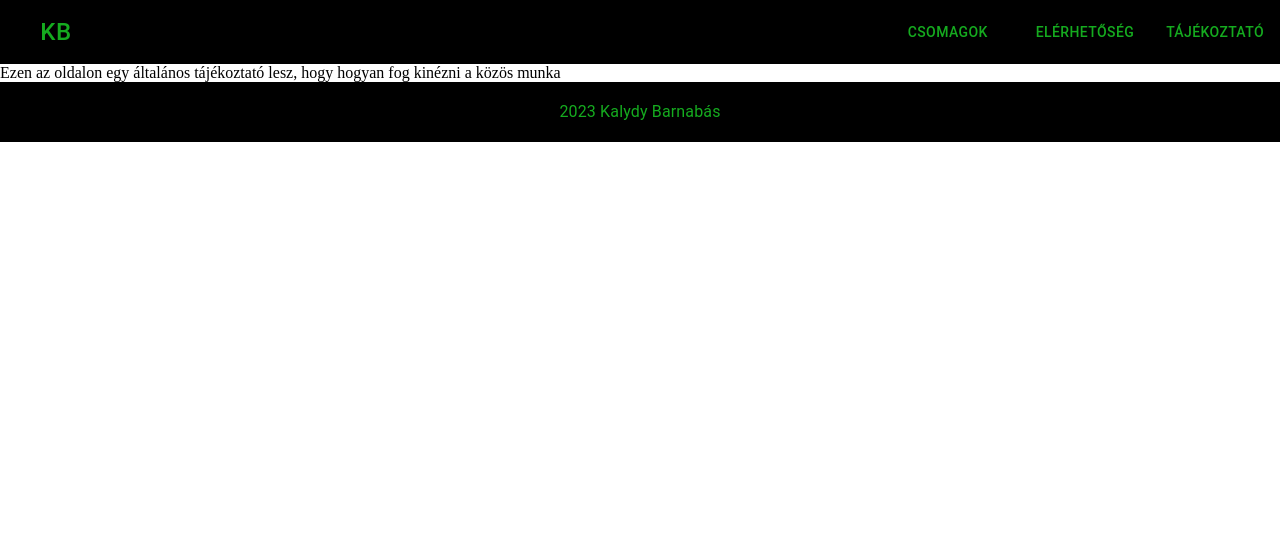
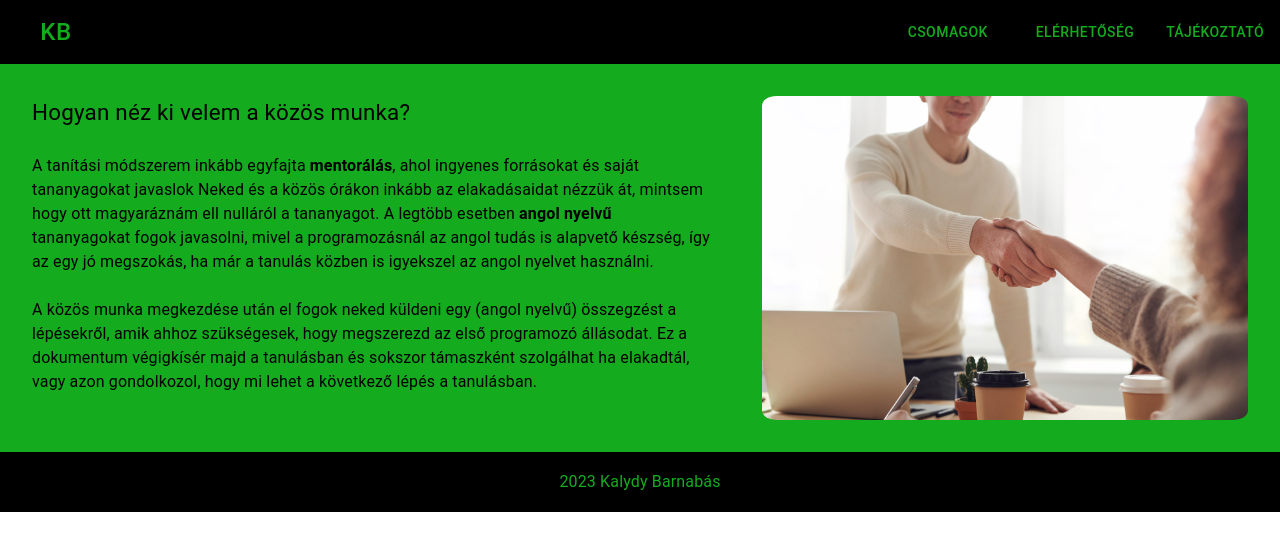
Before and after one commit to barnabas-kalydy/teaching-portfolio, a React (Vite) app: page /info in a window 1280 px wide. Shown: the top 550 px of the page. Built offline with nearby package versions, Linux system fonts and the light colour scheme.

Commit message:
Worked some on the info page

```diff
--- a/src/pages/InfoPage.tsx
+++ b/src/pages/InfoPage.tsx
@@ -1,8 +1,48 @@
+import { Typography } from "@mui/material";
+
 export default function InfoPage() {
   return (
-    <div>
-      Ezen az oldalon egy általános tájékoztató lesz, hogy hogyan fog kinézni a
-      közös munka
+    <div
+      style={{
+        display: "flex",
+        flexDirection: "row",
+        padding: "2rem",
+        backgroundColor: "#15ab1f",
+        gap: "3rem",
+      }}
+    >
+      <div
+        style={{
+          display: "flex",
+          flexDirection: "column",
+          gap: "1.5rem",
+        }}
+      >
+        <Typography style={{ fontSize: "1.4rem" }}>
+          Hogyan néz ki velem a közös munka?
+        </Typography>
+        <Typography>
+          A tanítási módszerem inkább egyfajta <strong>mentorálás</strong>, ahol
+          ingyenes forrásokat és saját tananyagokat javaslok Neked és a közös
+          órákon inkább az elakadásaidat nézzük át, mintsem hogy ott magyaráznám
+          ell nulláról a tananyagot. A legtöbb esetben
+          <strong> angol nyelvű </strong>tananyagokat fogok javasolni, mivel a
+          programozásnál az angol tudás is alapvető készség, így az egy jó
+          megszokás, ha már a tanulás közben is igyekszel az angol nyelvet
+          használni.
+        </Typography>
+        <Typography>
+          A közös munka megkezdése után el fogok neked küldeni egy (angol
+          nyelvű) összegzést a lépésekről, amik ahhoz szükségesek, hogy
+          megszerezd az első programozó állásodat. Ez a dokumentum végigkísér
+          majd a tanulásban és sokszor támaszként szolgálhat ha elakadtál, vagy
+          azon gondolkozol, hogy mi lehet a következő lépés a tanulásban.
+        </Typography>
+      </div>
+      <img
+        src="/infopage-cooperation.jpg"
+        style={{ maxWidth: "40%", borderRadius: "3%" }}
+      />
     </div>
   );
 }
--- a/src/sections/OffersSection.tsx
+++ b/src/sections/OffersSection.tsx
@@ -4,18 +4,9 @@ import {
   CardMedia,
   Typography,
   CardContent,
-  styled,
 } from "@mui/material";
 import { offers } from "../data";
 import { useNavigate } from "react-router-dom";
-
-const StyledContainerDiv = styled("div")({
-  display: "flex",
-  flexDirection: "row",
-  justifyContent: "space-around",
-  gap: "8%",
-  alignItems: "center",
-});
 
 export default function OffersSection() {
   const navigate = useNavigate();
@@ -25,7 +16,15 @@ export default function OffersSection() {
       <Typography sx={{ fontSize: "1.5rem" }}>
         Ha szeretnél együtt dolgozni velem, a következők szerint van lehetőséged
       </Typography>
-      <StyledContainerDiv>
+      <div
+        style={{
+          display: "flex",
+          flexDirection: "row",
+          justifyContent: "space-around",
+          gap: "8%",
+          alignItems: "center",
+        }}
+      >
         {offers.map((offer, index) => (
           <Card
             key={offer.name}
@@ -45,7 +44,7 @@ export default function OffersSection() {
             </CardActionArea>
           </Card>
         ))}
-      </StyledContainerDiv>
+      </div>
     </div>
   );
 }
```
Also changed, not shown: public/infopage-cooperation.jpg (added).
